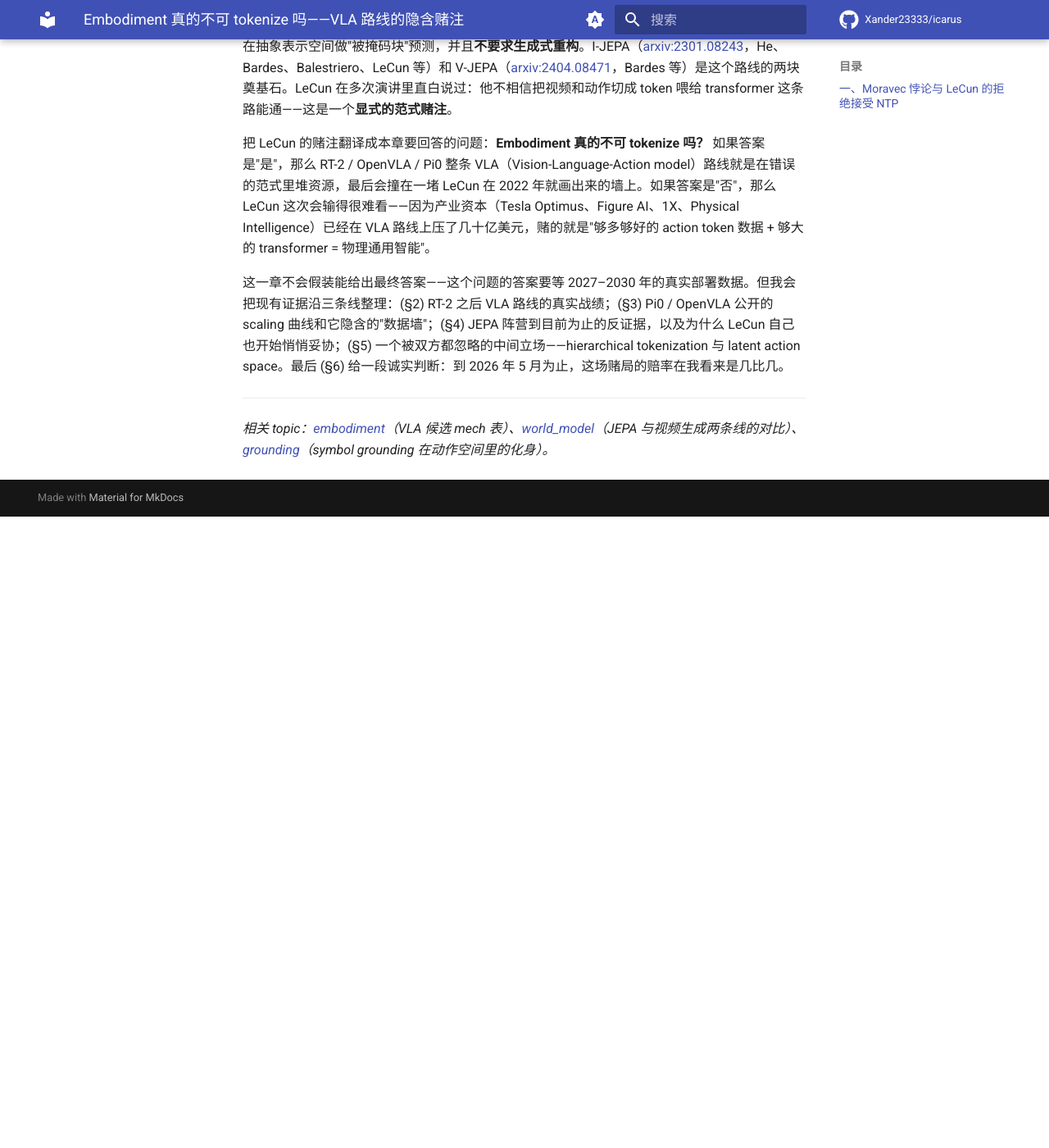
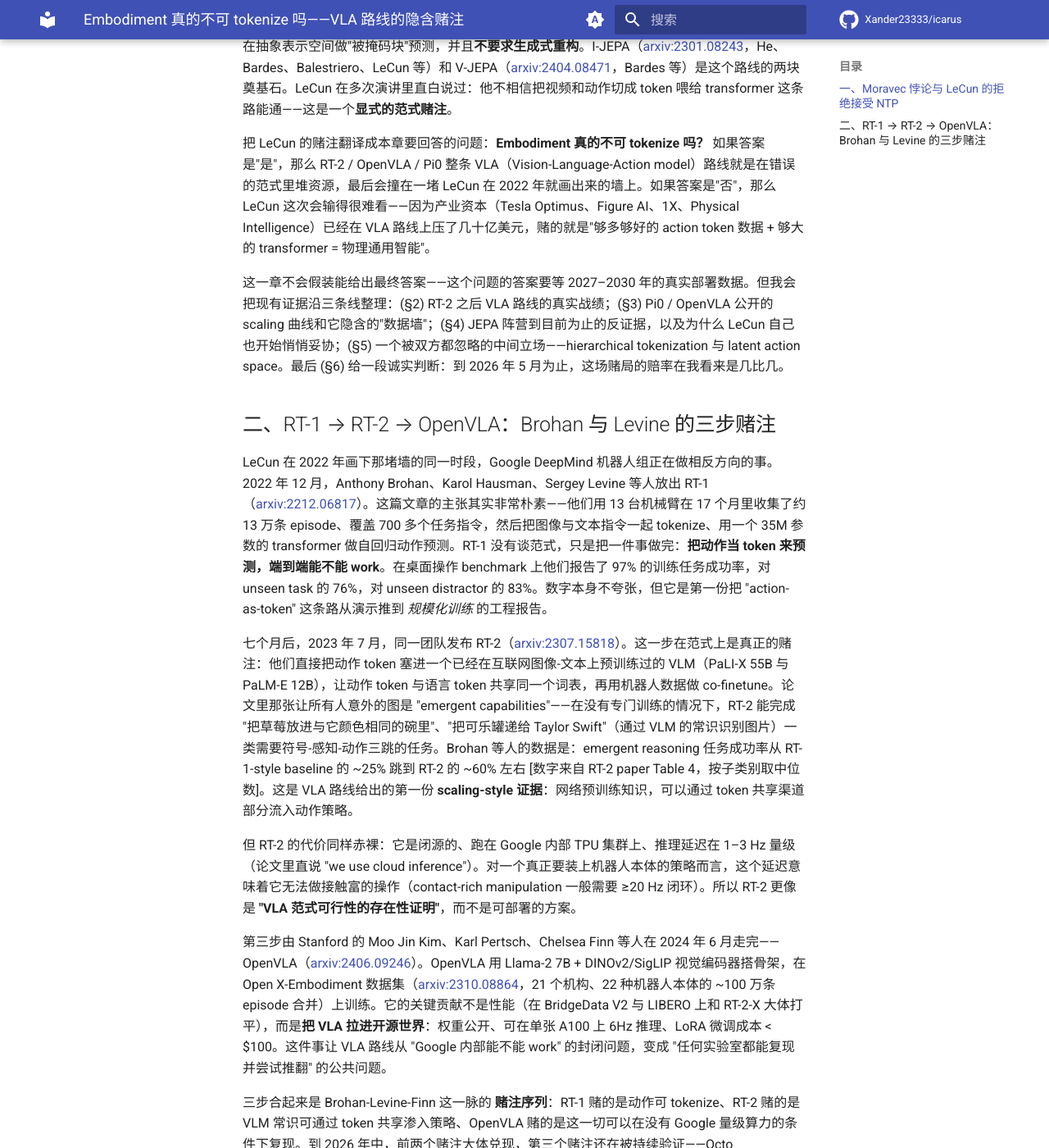
Before and after one commit to Xander23333/icarus, an MkDocs documentation site: the page built from wiki/ntp/samples/N5-embodiment-and-vla-bet.md, in a window 1280 px wide and 1400 px high, scrolled down 1004 px. Shown: the whole window at 82% size. Built offline with MkDocs 1.6.1 and Material for MkDocs 9.7.7, drawn with Linux system fonts in a browser that asks for light colours; comment, search, counter and statistics services are not loaded; before the commit the page ends 1634 px from its top, so only the background shows below that; some of the changed text lies outside the part shown.

Commit message:
[NTP-Deepen] 2026-05-27 04:30 UTC continued N5 §2 RT-1→RT-2→OpenVLA (+2700字)

```diff
--- a/wiki/ntp/samples/N5-embodiment-and-vla-bet.md
+++ b/wiki/ntp/samples/N5-embodiment-and-vla-bet.md
@@ -16,7 +16,22 @@
 
 这一章不会假装能给出最终答案——这个问题的答案要等 2027–2030 年的真实部署数据。但我会把现有证据沿三条线整理：(§2) RT-2 之后 VLA 路线的真实战绩；(§3) Pi0 / OpenVLA 公开的 scaling 曲线和它隐含的"数据墙"；(§4) JEPA 阵营到目前为止的反证据，以及为什么 LeCun 自己也开始悄悄妥协；(§5) 一个被双方都忽略的中间立场——hierarchical tokenization 与 latent action space。最后 (§6) 给一段诚实判断：到 2026 年 5 月为止，这场赌局的赔率在我看来是几比几。
 
-<!-- TODO §2 RT-1 (2212.06817) → RT-2 (2307.15818) → OpenVLA (2406.09246)：Brohan 与 Levine 的三步赌注，以及 RT-2 论文里那条让所有人意外的 emergent capability 曲线 -->
+## 二、RT-1 → RT-2 → OpenVLA：Brohan 与 Levine 的三步赌注
+
+LeCun 在 2022 年画下那堵墙的同一时段，Google DeepMind 机器人组正在做相反方向的事。2022 年 12 月，Anthony Brohan、Karol Hausman、Sergey Levine 等人放出 RT-1（[arxiv:2212.06817](https://arxiv.org/abs/2212.06817)）。这篇文章的主张其实非常朴素——他们用 13 台机械臂在 17 个月里收集了约 13 万条 episode、覆盖 700 多个任务指令，然后把图像与文本指令一起 tokenize、用一个 35M 参数的 transformer 做自回归动作预测。RT-1 没有谈范式，只是把一件事做完：**把动作当 token 来预测，端到端能不能 work**。在桌面操作 benchmark 上他们报告了 97% 的训练任务成功率，对 unseen task 的 76%，对 unseen distractor 的 83%。数字本身不夸张，但它是第一份把 "action-as-token" 这条路从演示推到 *规模化训练* 的工程报告。
+
+七个月后，2023 年 7 月，同一团队发布 RT-2（[arxiv:2307.15818](https://arxiv.org/abs/2307.15818)）。这一步在范式上是真正的赌注：他们直接把动作 token 塞进一个已经在互联网图像-文本上预训练过的 VLM（PaLI-X 55B 与 PaLM-E 12B），让动作 token 与语言 token 共享同一个词表，再用机器人数据做 co-finetune。论文里那张让所有人意外的图是 "emergent capabilities"——在没有专门训练的情况下，RT-2 能完成 "把草莓放进与它颜色相同的碗里"、"把可乐罐递给 Taylor Swift"（通过 VLM 的常识识别图片）一类需要符号-感知-动作三跳的任务。Brohan 等人的数据是：emergent reasoning 任务成功率从 RT-1-style baseline 的 ~25% 跳到 RT-2 的 ~60% 左右 [数字来自 RT-2 paper Table 4，按子类别取中位数]。这是 VLA 路线给出的第一份 **scaling-style 证据**：网络预训练知识，可以通过 token 共享渠道部分流入动作策略。
+
+但 RT-2 的代价同样赤裸：它是闭源的、跑在 Google 内部 TPU 集群上、推理延迟在 1–3 Hz 量级（论文里直说 "we use cloud inference"）。对一个真正要装上机器人本体的策略而言，这个延迟意味着它无法做接触富的操作（contact-rich manipulation 一般需要 ≥20 Hz 闭环）。所以 RT-2 更像是 **"VLA 范式可行性的存在性证明"**，而不是可部署的方案。
+
+第三步由 Stanford 的 Moo Jin Kim、Karl Pertsch、Chelsea Finn 等人在 2024 年 6 月走完——OpenVLA（[arxiv:2406.09246](https://arxiv.org/abs/2406.09246)）。OpenVLA 用 Llama-2 7B + DINOv2/SigLIP 视觉编码器搭骨架，在 Open X-Embodiment 数据集（[arxiv:2310.08864](https://arxiv.org/abs/2310.08864)，21 个机构、22 种机器人本体的 ~100 万条 episode 合并）上训练。它的关键贡献不是性能（在 BridgeData V2 与 LIBERO 上和 RT-2-X 大体打平），而是**把 VLA 拉进开源世界**：权重公开、可在单张 A100 上 6Hz 推理、LoRA 微调成本 < $100。这件事让 VLA 路线从 "Google 内部能不能 work" 的封闭问题，变成 "任何实验室都能复现并尝试推翻" 的公共问题。
+
+三步合起来是 Brohan-Levine-Finn 这一脉的 **赌注序列**：RT-1 赌的是动作可 tokenize、RT-2 赌的是 VLM 常识可通过 token 共享渗入策略、OpenVLA 赌的是这一切可以在没有 Google 量级算力的条件下复现。到 2026 年中，前两个赌注大体兑现，第三个赌注还在被持续验证——Octo（[arxiv:2405.12213](https://arxiv.org/abs/2405.12213)）、TinyVLA、SpatialVLA 等后续工作都在沿这条线推。
+
+但必须留两条反论。其一：所有 RT-2 / OpenVLA 报告的成功率都是 **桌面短程操作**（pick-place、stacking、wiping），任务时长 < 30 秒。一旦把任务延展到长程（如做一顿饭、收拾房间），公开 benchmark 上的成功率立刻塌到个位数——这正是 §4 要讨论的 JEPA 阵营的核心反驳。其二：emergent capability 的统计基础很薄。RT-2 论文报告的 emergent 任务一共只有几十个 prompt，置信区间宽到几乎覆盖全部 0–100%——Schaeffer 等人 2023 年那篇 *Are Emergent Abilities a Mirage?*（[arxiv:2304.15004](https://arxiv.org/abs/2304.15004)）的批评原则上完全适用。
+
+我的判断：到 2026 年 5 月，RT-1 → RT-2 → OpenVLA 这条线已经把 "动作完全无法 tokenize" 这个强命题证伪了——LeCun 在 2022 年那句 "off-ramp" 至少在 *桌面短程操作* 这个子领域上是过强的。但它并没有证伪 "动作 tokenization 的样本效率在长程任务上指数恶化" 这个弱命题——而这个弱命题才是 §3 Physical Intelligence 路线真正要面对的数据墙。
+
 <!-- TODO §3 Pi0 [arxiv:2410.24164 unverified ID] 与 Physical Intelligence 的数据墙赌注；Octo [arxiv:2405.12213] 跨 embodiment generalization 的实际限度 -->
 <!-- TODO §4 V-JEPA / I-JEPA 的下游迁移战绩；为什么 LeCun 团队 2024 年开始接受 latent diffusion 而非纯 JEPA -->
 <!-- TODO §5 Hierarchical tokenization：RVQ、FAST tokenizer (Pi0)、latent action codebook，是不是把 NTP 与 JEPA 缝起来的中间方案 -->
--- a/wiki/ntp/samples/README.md
+++ b/wiki/ntp/samples/README.md
@@ -20,7 +20,7 @@
 | N2 | [Transformer 的形式表达力——TC⁰ 之墙到底有多硬](N2-the-tc0-wall.md) | 🔨 推进中（§1–§4 / 估计 4500字） |
 | N3 | [Reversal Curse / 不忠实 CoT / Faith-and-Fate——三块拼图](N3-three-puzzle-pieces.md) | 🔨 推进中（§1–§4 / 估计 4500字） |
 | N4 | [Pearl 的因果阶梯与 LLM 的天花板](N4-pearl-ladder-and-llm-ceiling.md) | 🔨 推进中（§1–§3 / 估计 4500字） |
-| N5 | [Embodiment 真的不可 tokenize 吗——VLA 路线的隐含赌注](N5-embodiment-and-vla-bet.md) | 🔨 推进中（§1 / 估计 4500字） |
+| N5 | [Embodiment 真的不可 tokenize 吗——VLA 路线的隐含赌注](N5-embodiment-and-vla-bet.md) | 🔨 推进中（§1–§2 / 估计 4500字） |
 | N6 | World model = 视频生成？三个团队的三种答案 | 📝 待写 |
 | N7 | Continual learning：为什么 LLM 不会持续学习 | 📝 待写 |
 | N8 | Sutton 又赢一次？回顾被打脸的"机制墙" | 📝 待写 |
```
Also changed, not shown: 1 other file.
